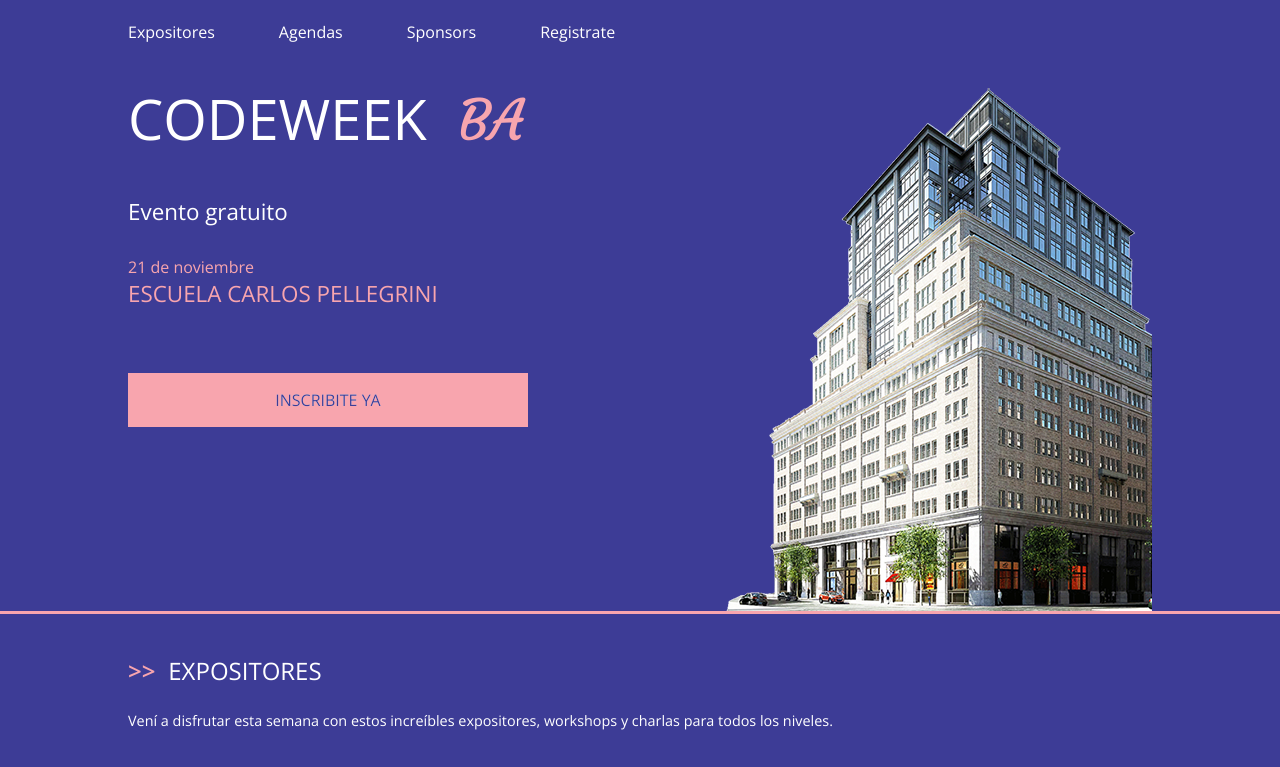
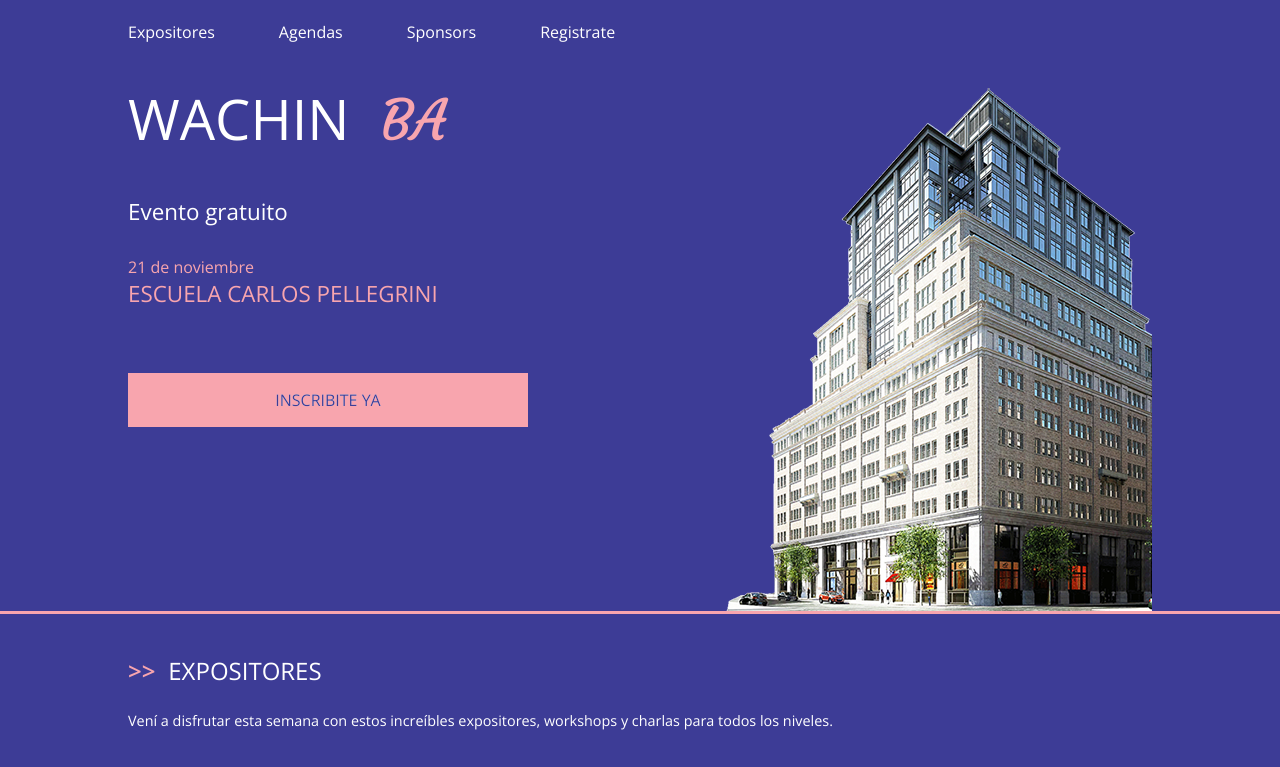
Before and after one commit to lucacore/sitio, a plain HTML site: page index.html in a window 1280 px wide. Shown: the top 767 px of the page. Drawn offline with nearby package versions, Linux system fonts and the light colour scheme.

Commit message:
modifique el titulo

```diff
--- a/index.html
+++ b/index.html
@@ -31,7 +31,7 @@
 		<div class="wrapper">
 			<div class="main-header">
 				<div class="main-header__content">
-					<h1>CodeWeek <span>BA</span></h1>
+					<h1>wachin <span>BA</span></h1>
 					<h2>Evento gratuito</h2>
 					<time datetime="2016-11-21">21 de noviembre</time>
 					<h3>Escuela Carlos Pellegrini</h3>
```
